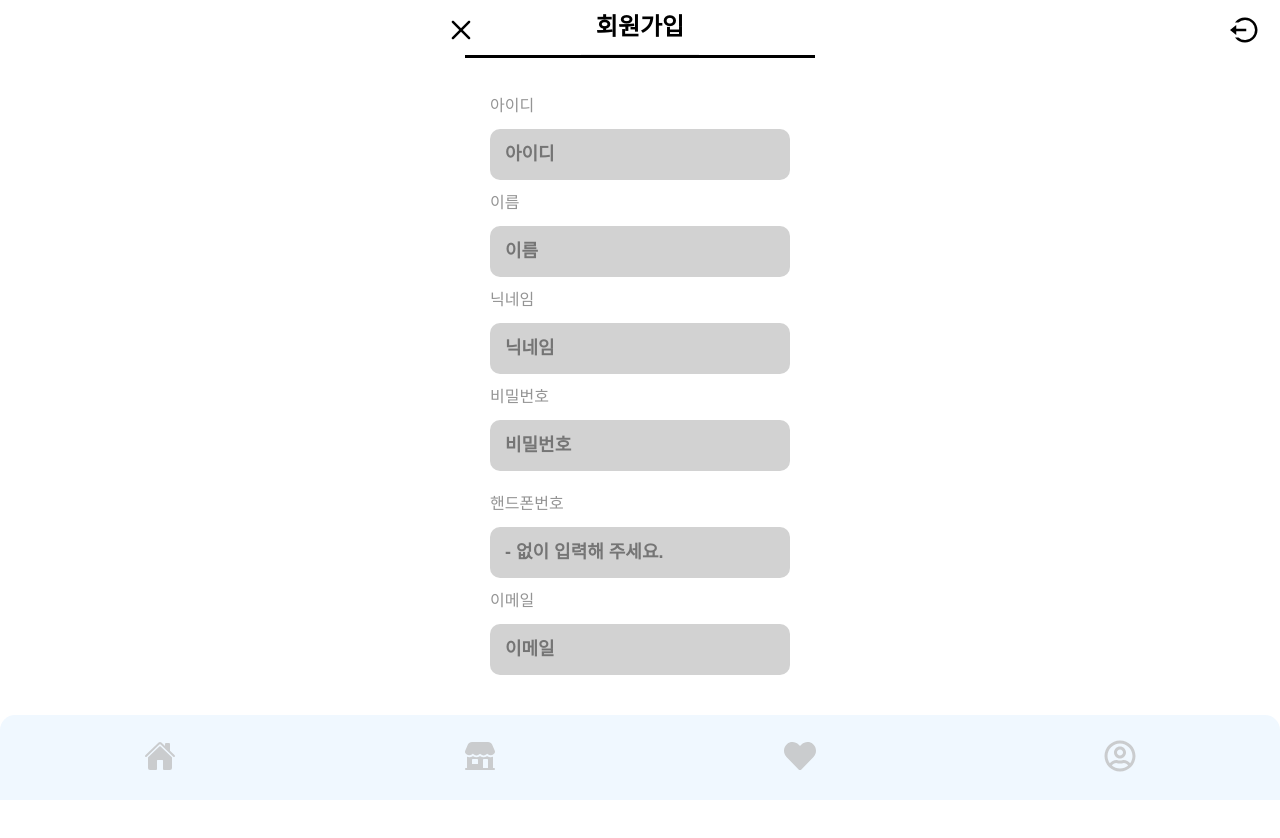
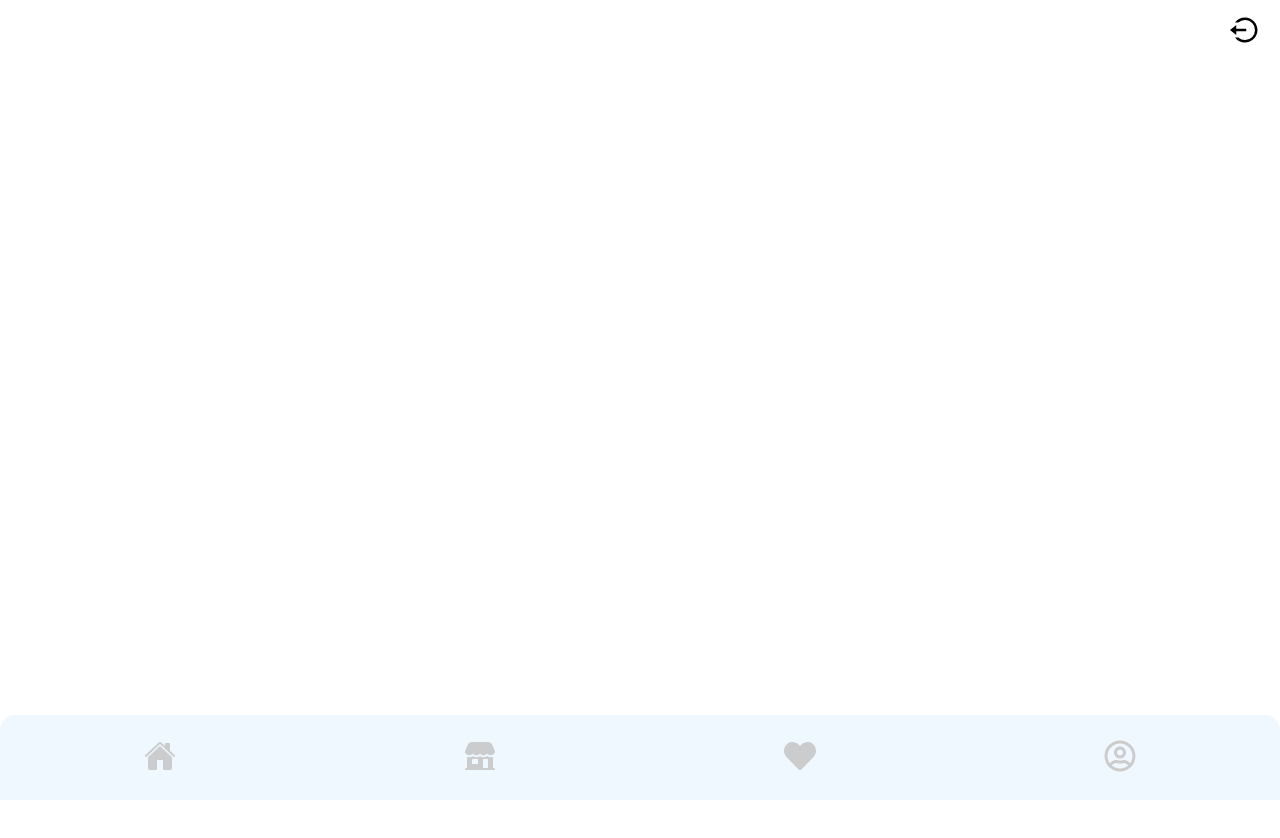
Before and after one commit to GDSC-Daejin/waffle-Isher-Front, a React (Vite) app: page /test in a window 1280 px wide. Shown: the top 838 px of the page. After the commit the page ends 800 px from the top, so only its background shows below. Built offline with nearby package versions, Linux system fonts and the light colour scheme.

Commit message:
form data 형식 구현 및 쿠키 추가

```diff
--- a/package.json
+++ b/package.json
@@ -11,6 +11,7 @@
     "preview": "vite preview"
   },
   "dependencies": {
+    "@tanstack/react-query": "^5.17.9",
     "@types/js-cookie": "^3.0.6",
     "@types/styled-components": "^5.1.34",
     "axios": "^1.6.5",
--- a/src/pages/Login.tsx
+++ b/src/pages/Login.tsx
@@ -2,6 +2,7 @@ import axios from "axios";
 import { useState } from "react";
 import { useMutation } from "react-query";
 import styled from "styled-components";
+import Cookies from 'js-cookie';
 
 const LoginContainer = styled.div`
   display: flex;
@@ -97,13 +98,21 @@ const Login = () => {
     }))
   }
 
-  const loginMutation = useMutation((user:LoginUser) =>
-  axios.post('http://ec2-43-201-12-132.ap-northeast-2.compute.amazonaws.com:8080/login', user), {
+  const loginMutation = useMutation((user: LoginUser) => {
+    const formData = new FormData();
+
+    formData.append('memberId', user.memberId);
+    formData.append('password', user.password);
+
+    return axios.post('http://ec2-43-201-12-132.ap-northeast-2.compute.amazonaws.com:8080/login', formData);
+  }, {
     mutationKey: 'loginUser',
-    onSuccess: e => console.log(e.data),
-    onError: e => console.log(e)
-  }
-)
+    onSuccess: (response) => {
+      Cookies.set('userToken', response.data.slice(37), { expires: 7 });
+    },
+    onError: (error) => console.log(error),
+  });
+
 
   const handleLegister = (e: React.MouseEvent<HTMLButtonElement>) => {
     e.preventDefault();
--- a/src/pages/SignUp.tsx
+++ b/src/pages/SignUp.tsx
@@ -131,7 +131,7 @@ const SignUp = () => {
   };
 
   const handleNameBlur = () => {
-    setNameTest(validateName(user.memberName));
+    setNameTest(validateName(user.memberId));
   };
   const handlePasswordBlur = () => {
     setPasswordTest(validatePassword(user.memberPassword));
@@ -162,10 +162,14 @@ const SignUp = () => {
     }))
   }
 
+
   const signupMutation = useMutation((newUser:SignUpUser) =>
     axios.post('http://ec2-43-201-12-132.ap-northeast-2.compute.amazonaws.com:8080/signin', newUser), {
       mutationKey: 'createUser',
-      onSuccess: e => console.log(e),
+      onSuccess: () => {
+        alert('회원가입에 성공하셨습니다.')
+        navigate('/login')
+      },
       onError: e => console.log(e)
     }
   )
@@ -195,14 +199,14 @@ const SignUp = () => {
           <input type="text" id="memberNickname" name="memberNickname" value={user.memberNickname} onChange={handleOnChangeUser} placeholder="닉네임"/>
         </SignUpNickNameBox>
         <SignUpPasswordBox>
-          <label htmlFor="memberPasword">비밀번호</label>
-          <input type="password" id="memberPasword" name="memberPasword" value={user.memberPassword} autoComplete="current-password" onChange={handleOnChangeUser} placeholder="비밀번호" onBlur={handlePasswordBlur}/>
-          <input type="password" name="checkpassword" value={user.checkPassword} autoComplete="current-password" onChange={handleOnChangeUser} placeholder="비밀번호 확인"/>
+          <label htmlFor="memberPassword">비밀번호</label>
+          <input type="password" id="memberPassword" name="memberPassword" value={user.memberPassword} autoComplete="current-password" onChange={handleOnChangeUser} placeholder="비밀번호" onBlur={handlePasswordBlur}/>
+          <input type="password" name="checkPassword" value={user.checkPassword} autoComplete="current-password" onChange={handleOnChangeUser} placeholder="비밀번호 확인"/>
           {passwordTest ? '' : <p>영문 대문자와 소문자, 숫자, 특수문자 중<br/> 2가지 이상을 조합하여 6 ~ 20자로 입력해 주세요.</p>}
         </SignUpPasswordBox>
         <SignUpPhoneNumberBox>
-          <label htmlFor="memberPassword">핸드폰번호</label>
-          <input type="text" id="memberPassword" name="memberPassword" value={user.memberPassword} onChange={handleOnChangeUser} placeholder="- 없이 입력해 주세요."/>
+          <label htmlFor="memberPhonenumber">핸드폰번호</label>
+          <input type="text" id="memberPhonenumber" name="memberPhonenumber" value={user.memberPhonenumber} onChange={handleOnChangeUser} placeholder="- 없이 입력해 주세요."/>
         </SignUpPhoneNumberBox>
         <SignUpEmailBox>
           <label htmlFor="memberEmail">이메일</label>
--- a/src/pages/Test.tsx
+++ b/src/pages/Test.tsx
@@ -1,179 +1,8 @@
-import styled from "styled-components"
-
-import { CgClose } from "react-icons/cg";
-import { useState } from "react";
-import { useNavigate } from "react-router-dom";
-
-import axios from "axios";
-import { useMutation } from "react-query";
-
-const SignUpContainer = styled.div`
-  display: flex;
-  flex-direction: column;
-  align-items: center;
-  position: relative;
-  height: 100vh;
-  margin-bottom: 70px;
-  h1 {
-    padding: 15px;
-    font-size: 24px;
-    font-weight: bold;
-    border-bottom: 1px solid #EEEEEE;
-  }
-  .CgClose {
-    padding: 15px;
-    position: absolute;
-    left: -150px;
-  }
-  .registerbutton {
-    width: 350px;
-    margin-top: 20px;
-    padding: 10px;
-    border-radius: 15px;
-    font-size: 24px;
-    font-weight: bold;
-    outline: none;
-    border: none;
-    background-color: black;
-    color: white;
-    cursor: pointer;
-  }
-  p {
-    font-size: 1rem;
-  }
-`
-
-const SignUpTop = styled.div`
-  position: relative;
-`
-
-const SignUpForm = styled.form`
-  padding: 25px;
-  border-top: 3px solid black;
-  label {
-    display: block;
-    margin: 15px 0px;
-    font-size: 16px;
-    color: #949494;
-  }
-  input {
-    width: 270px;
-    padding: 15px;
-    font-size: 18px;
-    font-weight: bold;
-    border-radius: 10px;
-    border: none;
-    outline: none;
-    background-color: #d2d2d2;
-  }
-  p {
-    margin-top: 5px;
-    line-height: 20px;
-    color: #d8818d;
-  }
-`
-
-const SignUpNameBox = styled.div`
-`
-const SignUpNickNameBox = styled.div`
-`
-const SignUpPhoneNumberBox = styled.div`
-`
-
-const SignUpPasswordBox = styled.div`
-  display: flex;
-  flex-direction: column;
-  input {
-    margin-bottom: 10px;
-  }
-`
-const SignUpEmailBox = styled.div`
-  display: flex;
-  flex-direction: column;
-`
-
-interface SignUpUser {
-  memberId: string;
-  memberName: string;
-  memberEmail: string;
-  memberNickname: string;
-  memberPhonenumber: string;
-  memberPassword: string;
-}
 
 const Test = () => {
-
-  const navigate = useNavigate();
-
-  const [user, setUser] = useState<SignUpUser>({
-    memberId: '',
-    memberName: '',
-    memberEmail: '',
-    memberNickname: '',
-    memberPhonenumber: '',
-    memberPassword: '',
-  })
-
-  const testMutation = useMutation((newUser:SignUpUser) =>
-    axios.post('http://ec2-43-201-12-132.ap-northeast-2.compute.amazonaws.com:8080/signin', newUser), {
-      mutationKey: 'createUser',
-      onSuccess: e => console.log(e),
-      onError: e => console.log(e)
-    }
-  )
-
-  const handleLegister = (e: React.MouseEvent<HTMLButtonElement>) => {
-    e.preventDefault();
-    const newUser = user;
-    testMutation.mutate(newUser);
-  }
-
-  const handleOnChangeUser = (e:React.ChangeEvent<HTMLInputElement>)=> {
-    setUser(prevUser => ({
-      ...prevUser,
-      [e.target.name] : e.target.value
-    }))
-  }
-
-  const handleBack = () => {
-    navigate('/login')
-  }
-
   return (
-    <SignUpContainer>
-      <SignUpTop>
-        <CgClose className="CgClose" onClick={handleBack} size={30}/>
-        <h1>회원가입</h1>
-      </SignUpTop>
-      <SignUpForm>
-        <SignUpNameBox>
-          <label htmlFor="memberId">아이디</label>
-          <input type="text" id="memberId" name="memberId" value={user.memberId} onChange={handleOnChangeUser} placeholder="아이디"/>
-        </SignUpNameBox>
-        <SignUpNickNameBox>
-          <label htmlFor="memberName">이름</label>
-          <input type="text" id="memberName" name="memberName" value={user.memberName} onChange={handleOnChangeUser} placeholder="이름"/>
-        </SignUpNickNameBox>
-        <SignUpNickNameBox>
-          <label htmlFor="memberNickname">닉네임</label>
-          <input type="text" id="memberNickname" name="memberNickname" value={user.memberNickname} onChange={handleOnChangeUser} placeholder="닉네임"/>
-        </SignUpNickNameBox>
-        <SignUpPasswordBox>
-          <label htmlFor="memberPassword">비밀번호</label>
-          <input type="password" id="memberPassword" name="memberPassword" value={user.memberPassword} autoComplete="current-password" onChange={handleOnChangeUser} placeholder="비밀번호"/>
-
-        </SignUpPasswordBox>
-        <SignUpPhoneNumberBox>
-          <label htmlFor="memberPhonenumber">핸드폰번호</label>
-          <input type="text" id="memberPhonenumber" name="memberPhonenumber" value={user.memberPhonenumber} onChange={handleOnChangeUser} placeholder="- 없이 입력해 주세요."/>
-        </SignUpPhoneNumberBox>
-        <SignUpEmailBox>
-          <label htmlFor="memberEmail">이메일</label>
-          <input type="text" id="memberEmail" name="memberEmail" value={user.memberEmail} onChange={handleOnChangeUser} placeholder="이메일"/>
-        </SignUpEmailBox>
-      </SignUpForm>
-      <button className="registerbutton" onClick={handleLegister}>가입하기</button>
-    </SignUpContainer>
+    <>
+    </>
   );
 }
 
```
Also changed, not shown: 1 other file (tests, documents, lock files or other folders).
